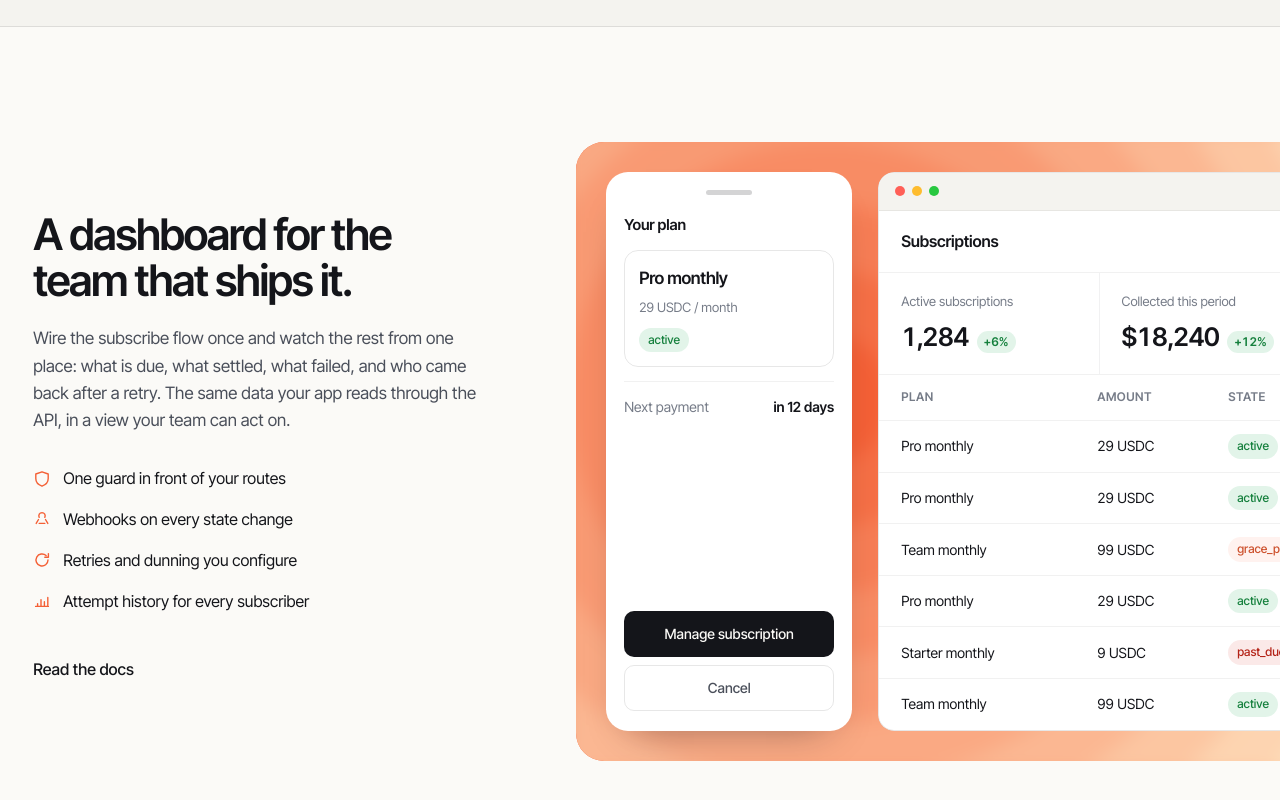
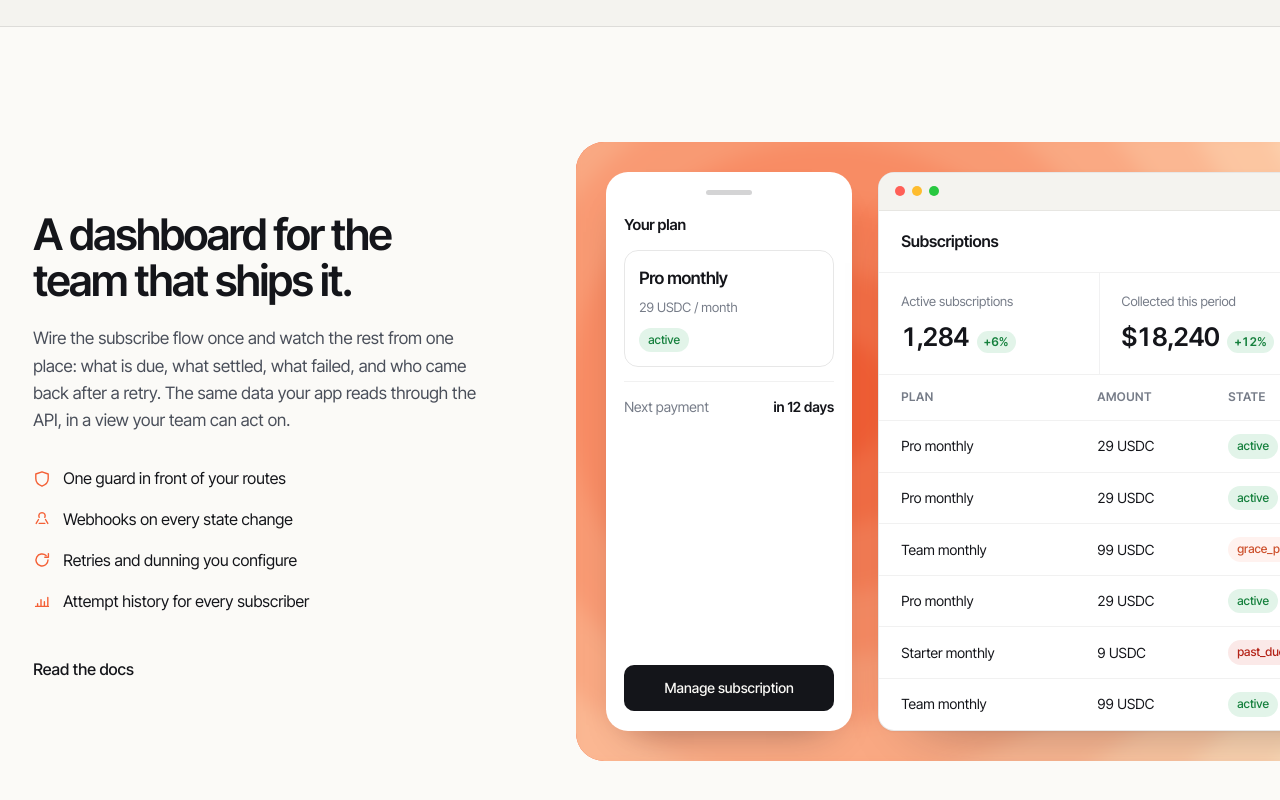
Before and after one commit to Mesub-io/landing-page, a Next.js app: page / in a window 1280 px wide. Shown: the part 1577-2377 px from the top of the page. Built offline with nearby package versions, Linux system fonts and the light colour scheme.

Commit message:
Simplify the builders stage
Drop the cancel action from the subscriber's screen and the right-hand fade on
the dashboard: the panel is now cut cleanly by the stage edge.

```diff
--- a/app/globals.css
+++ b/app/globals.css
@@ -1215,34 +1215,12 @@ button {
   text-align: center;
 }
 
-/* Cancelling is a real option, not a hidden one — but it is not the one the
-   screen pushes. */
-.mobile-cancel {
-  border: 1px solid var(--line);
-  border-radius: 10px;
-  color: var(--ink-soft);
-  font-size: 0.875rem;
-  font-weight: 500;
-  padding: 11px;
-  text-align: center;
-}
-
 .panel {
   /* Wider than its track: it runs past the stage on the right. */
   min-width: 660px;
   position: relative;
   z-index: 1;
 }
-
-/* Rather than being cut off, the dashboard dissolves into the stage — the
-   whole panel is masked, so its surface, rows and shadow fade together. */
-@media (min-width: 901px) {
-  .builders-stage .panel {
-    mask-image: linear-gradient(to right, #000 62%, transparent 97%);
-  }
-}
-
-
 
 /* The dashboard gets the same window chrome as the hero mock, so both read as
    the same product seen twice. */
--- a/components/builders.tsx
+++ b/components/builders.tsx
@@ -63,7 +63,6 @@ export function Builders() {
               </div>
               <div className="mobile-actions">
                 <span className="mobile-action">{builders.mobile.action}</span>
-                <span className="mobile-cancel">{builders.mobile.cancel}</span>
               </div>
             </div>
 
--- a/lib/builders.ts
+++ b/lib/builders.ts
@@ -17,7 +17,6 @@ export interface Stat {
 
 export interface MobileView {
   action: string
-  cancel: string
   amount: string
   nextLabel: string
   nextValue: string
@@ -60,7 +59,6 @@ export const builders: {
     nextLabel: 'Next payment',
     nextValue: 'in 12 days',
     action: 'Manage subscription',
-    cancel: 'Cancel',
   },
   stats: [
     { label: 'Active subscriptions', value: 1284, delta: '+6%' },
```
